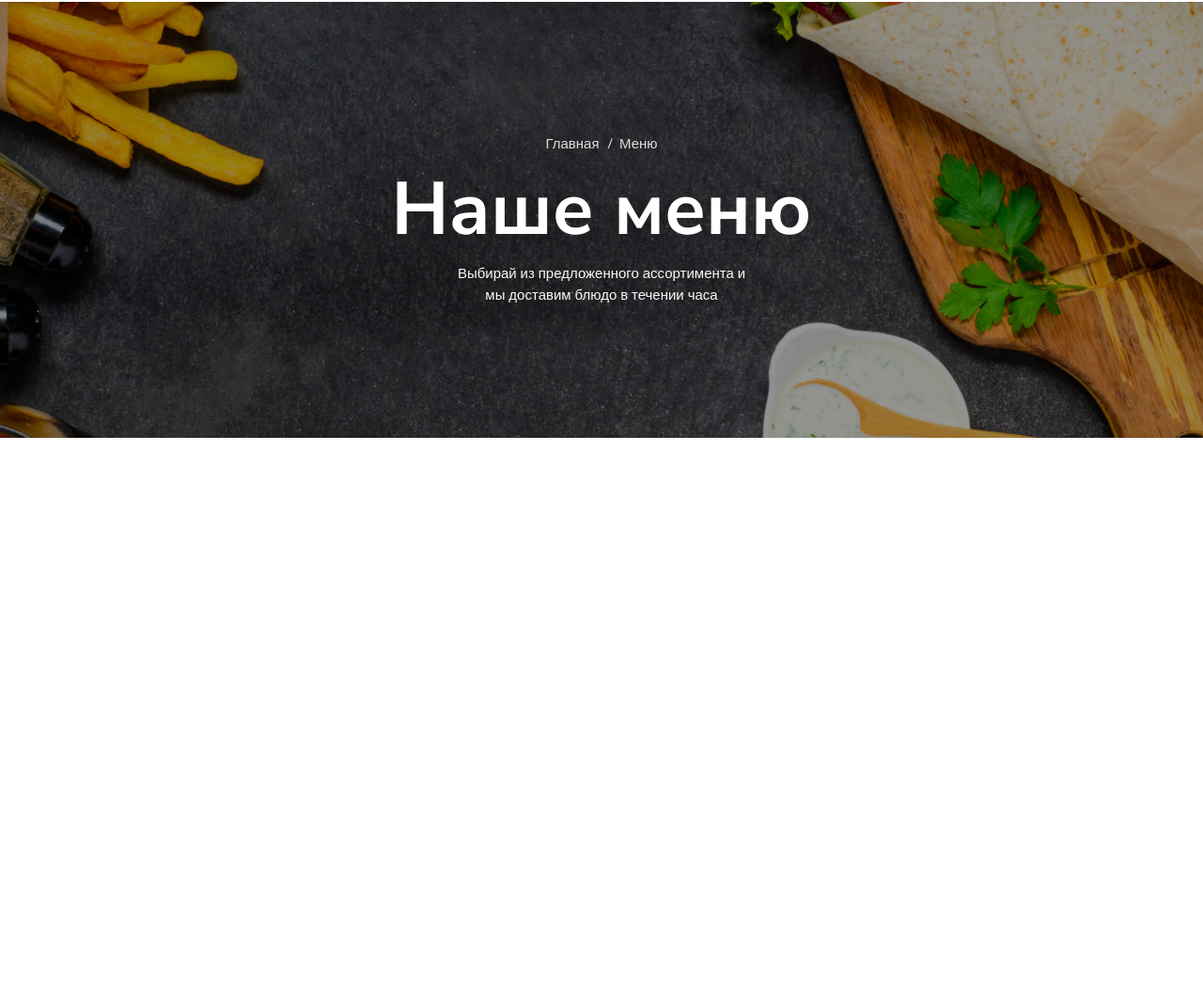
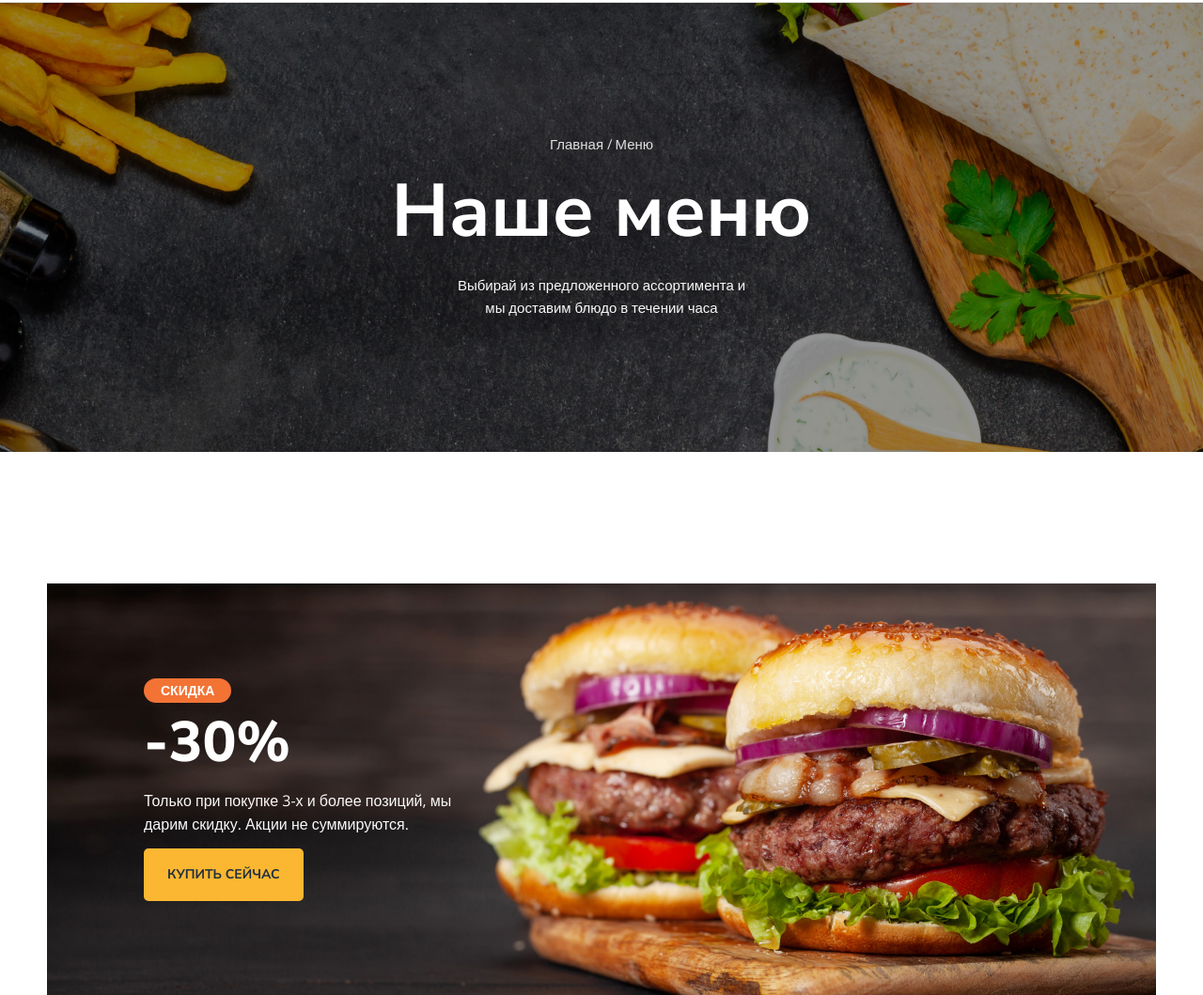
Before and after one commit to andreychupyrko/Module01-Burger, a plain HTML site: page index.html in a window 1280 px wide. Shown: the part 107-1166 px from the top of the page at 94% size. Before the commit the page ends 800 px from the top, so only its background shows below. Drawn offline with nearby package versions, Linux system fonts and the light colour scheme.

Commit message:
Add sale banner

```diff
--- a/index.html
+++ b/index.html
@@ -14,14 +14,14 @@
     <header>
         <div class="container">
             <div class="header">
-               <a href="" class="header-logo"></a>
+               <a href="#" class="header-logo"></a>
                <nav>
                     <ul class="header-nav">
                         <li>
-                            <a href="#" class="active">Главная</a>
+                            <a href="#">Главная</a>
                         </li>
                         <li>
-                            <a href="#">Меню</a>
+                            <a href="#" class="active">Меню</a>
                         </li>
                         <li>
                             <a href="#">О нас</a>
@@ -59,5 +59,21 @@
             <p class="description">Выбирай из предложенного ассортимента и мы доставим блюдо в течении часа</p>
         </div>
     </div>
+    <main>
+        <div class="banner">
+            <div class="container">
+                <div class="banner-box">
+                    <h2 class="banner-title">
+                        <span>скидка</span>
+                        -30%
+                 </h2>
+                    <p class="banner-text">
+                         Только при покупке 3-х и более позиций, мы дарим скидку. Акции не суммируются.
+                    </p>
+                    <a href="#" class="banner-link">купить сейчас</a>
+                </div>
+            </div>
+        </div>
+    </main>
 </body>
 </html>
--- a/styles/main.css
+++ b/styles/main.css
@@ -6,6 +6,9 @@ body {
     margin: 0 auto;
     padding-left: 15px;
     padding-right: 15px;
+}
+header {
+    border-bottom: 1px solid #DEDEDE;
 }
 .header {
     font-family: 'Open Sans', sans-serif;
@@ -21,12 +24,6 @@ body {
     padding-left: 0;
     gap: 46px;
 }
-.header-nav a {
-    font-weight: 600;
-    color: #443737;
-    font-size: 20px;
-    text-decoration: none;
-}
 .header-logo {
     display: block;
     background-image: url(../images/logo.svg);
@@ -34,6 +31,15 @@ body {
     height: 56px;
     background-repeat: no-repeat;
     background-size: cover;
+}
+.header-nav a:hover {
+    color: #FFC725;
+}
+.header-nav a {
+    font-weight: 600;
+    color: #443737;
+    font-size: 20px;
+    text-decoration: none;
 }
 .header-nav a::after {
     content: '';
@@ -53,6 +59,7 @@ body {
     border: none;
     padding: 0;
     gap: 10px;
+    cursor: pointer;
 }
 .button-item {
     position: relative;
@@ -83,6 +90,7 @@ body {
     background-size: cover;
     background-position: center center;
     padding: 142px 0;
+    margin-bottom: 140px;
 }
 .breadcrumbs {
     padding-left: 0;
@@ -90,7 +98,7 @@ body {
     list-style-type: none;
     display: flex;
     justify-content: center;
-    gap: 16px;
+    gap: 7px;
 }
 .breadcrumbs a {
     color: #DEDEDE;
@@ -98,10 +106,17 @@ body {
     font-family: 'Open Sans', sans-serif;
     text-decoration: none;
 }
+.breadcrumbs a:hover {
+    color: #FFC725;
+}
+.breadcrumbs a:hover::before {
+    color: #DEDEDE;
+}
 .breadcrumbs a::before {
     content: '/';
     position: relative;
-    left: -7px;
+    left: -3px;
+    pointer-events: none;
 }
 .breadcrumbs li:first-child a::before {
     display: none;
@@ -109,14 +124,82 @@ body {
 .title {
     font-weight: 700;
     font-size: 79px;
-    margin-top: 10px;
-    margin-bottom: 10px;
+    margin-top: 17px;
+    margin-bottom: 20px;
 }
 .description {
     font-family: 'Open Sans', sans-serif;
     font-size: 15px;
-    line-height: 1.5;
+    line-height: 1.6;
     color: #FAF9F9;
     max-width: 320px;
     margin: 0 auto;
 }
+.banner .container {
+    height: 438px;
+    display: flex;
+    align-items: center;
+}
+.banner {
+    background-image: url(../images/banner.jpg);
+    background-size: cover;
+    background-position: center center;
+    width: 1180px;
+    height: 438px;
+    margin-left: auto;
+    margin-right: auto;
+}
+.banner-box {
+    display: flex;
+    flex-direction: column;
+    flex-wrap: wrap;
+    justify-content: center;
+    align-items: flex-start;
+    padding-left: 88px;
+}
+h2 {
+    color: #FFF;
+    font-size: 60px;
+    font-weight: 900;
+    text-transform: uppercase;
+}
+h2 span {
+    font-size: 14px;
+    color: #FFF;
+    font-family: 'Open Sans', sans-serif;
+    font-weight: 600;
+    text-transform: uppercase;
+    background: #F37335;
+    border-radius: 14px;
+    padding: 5px 18px 5px 18px;
+
+}
+.banner-title {
+    display: flex;
+    flex-direction: column;
+    align-items: flex-start;
+    gap: 8px;
+    margin-bottom: 6px;
+    margin: 0;
+    padding-bottom: 15px;
+}
+.banner-text {
+    font-family: 'Open Sans', sans-serif;
+    color: #FAF9F9;
+    font-weight: 400;
+    max-width: 353px;
+    line-height: 160%;
+    margin: 0;
+    padding-bottom: 12px;
+}
+.banner-link {
+    color: #1E2F40;
+    text-align: center;
+    font-size: 14px;
+    font-weight: 700;
+    text-transform: uppercase;
+    border-radius: 5px;
+    background: #FBB731;
+    padding: 20px 25px 20px 25px;
+    text-decoration: none;
+}
```
Also changed, not shown: images/banner.jpg (added).
